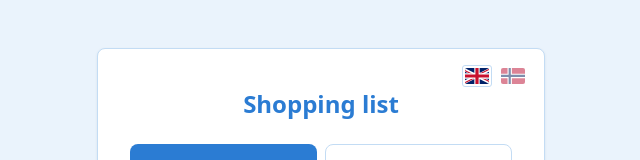
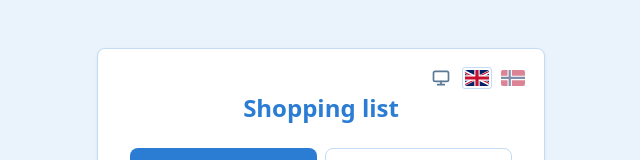
Before and after one commit to EirikGG/shopping-list, a Vue app in the folder web/: page / in a window 1280 px wide. Shown: the top 160 px of the page, without its empty margins (319-959 px from the left). Built offline with nearby package versions, Linux system fonts and the light colour scheme.

Commit message:
Dark theme support

```diff
--- a/web/index.html
+++ b/web/index.html
@@ -4,6 +4,19 @@
     <meta charset="UTF-8" />
     <meta name="viewport" content="width=device-width, initial-scale=1.0" />
     <title>Shopping list</title>
+    <!--
+      Applies the theme before the page is drawn, so a dark theme does not
+      flash light while the app loads. Mirrors src/theme/index.js, which takes
+      over once the app runs.
+    -->
+    <script>
+      (function () {
+        var stored = localStorage.getItem('shoppinglist.theme')
+        var dark = stored === 'dark' ||
+          (stored !== 'light' && matchMedia('(prefers-color-scheme: dark)').matches)
+        document.documentElement.setAttribute('data-theme', dark ? 'dark' : 'light')
+      })()
+    </script>
   </head>
   <body>
     <div id="app"></div>
--- a/web/package.json
+++ b/web/package.json
@@ -9,6 +9,7 @@
     "preview": "vite preview"
   },
   "dependencies": {
+    "@vueuse/core": "^15.0.0",
     "vue": "^3.5.13",
     "vue-i18n": "^11.4.12"
   },
--- a/web/src/App.vue
+++ b/web/src/App.vue
@@ -4,6 +4,7 @@ import { useI18n } from 'vue-i18n'
 import LanguageSwitcher from './components/LanguageSwitcher.vue'
 import LoginForm from './components/LoginForm.vue'
 import SignupForm from './components/SignupForm.vue'
+import ThemeSwitcher from './components/ThemeSwitcher.vue'
 import VerifyEmail from './components/VerifyEmail.vue'
 import { sessionStatus } from './api/auth.js'
 import { clearSession, sessionEmail, sessionId } from './session.js'
@@ -78,6 +79,7 @@ function logOut() {
   <main>
     <div class="card">
       <div class="card-header">
+        <ThemeSwitcher />
         <LanguageSwitcher />
       </div>
 
@@ -142,12 +144,14 @@ main {
   background: var(--color-surface);
   border: 1px solid var(--color-border);
   border-radius: var(--radius);
-  box-shadow: 0 1px 3px rgba(23, 50, 77, 0.08);
+  box-shadow: 0 1px 3px var(--color-shadow);
 }
 
 .card-header {
   display: flex;
   justify-content: flex-end;
+  align-items: center;
+  gap: 0.5rem;
   margin: -1rem -1rem 0 0;
 }
 
--- a/web/src/assets/theme.css
+++ b/web/src/assets/theme.css
@@ -1,6 +1,14 @@
+/*
+ * Colours are only ever set here. Components use the variables, so anything
+ * new follows the theme as long as it does not hard-code a colour.
+ * src/theme/index.js sets data-theme on <html>.
+ */
 :root {
+  color-scheme: light;
+
   --color-primary: #2b7cd3;
   --color-primary-hover: #1f63ad;
+  --color-on-primary: #ffffff;
   --color-surface: #ffffff;
   --color-background: #eaf3fc;
   --color-border: #c3dcf4;
@@ -8,9 +16,27 @@
   --color-text-muted: #5b7894;
   --color-error: #c0392b;
   --color-success: #1e7a4b;
+  --color-shadow: rgba(23, 50, 77, 0.08);
 
   --radius: 8px;
   --font: system-ui, -apple-system, "Segoe UI", sans-serif;
+}
+
+/* color-scheme makes native parts like the date picker and scrollbars dark. */
+:root[data-theme='dark'] {
+  color-scheme: dark;
+
+  --color-primary: #5aa2ec;
+  --color-primary-hover: #7db6f0;
+  --color-on-primary: #0f1d2b;
+  --color-surface: #172a3d;
+  --color-background: #0f1d2b;
+  --color-border: #2c4561;
+  --color-text: #e3edf7;
+  --color-text-muted: #94abc2;
+  --color-error: #f0786a;
+  --color-success: #5cc98f;
+  --color-shadow: rgba(0, 0, 0, 0.4);
 }
 
 * {
@@ -53,7 +79,7 @@ button {
   font: inherit;
   font-weight: 600;
   padding: 0.6rem 1rem;
-  color: var(--color-surface);
+  color: var(--color-on-primary);
   background: var(--color-primary);
   border: 1px solid transparent;
   border-radius: var(--radius);
--- /dev/null
+++ b/web/src/components/ThemeSwitcher.vue
@@ -0,0 +1,65 @@
+<script setup>
+import { computed } from 'vue'
+import { useI18n } from 'vue-i18n'
+import { setTheme, theme, themes } from '../theme/index.js'
+
+const { t } = useI18n()
+
+// One button that steps through the choices, so the header stays small.
+function next() {
+  setTheme(themes[(themes.indexOf(theme.value) + 1) % themes.length])
+}
+
+const label = computed(() =>
+  t('theme.current', { theme: t(`theme.${theme.value}`) })
+)
+</script>
+
+<template>
+  <button
+    type="button"
+    class="theme"
+    :title="label"
+    :aria-label="label"
+    @click="next"
+  >
+    <!-- Monitor for 'auto', sun for light, moon for dark. -->
+    <svg viewBox="0 0 24 24" aria-hidden="true">
+      <template v-if="theme === 'light'">
+        <circle cx="12" cy="12" r="4" />
+        <path d="M12 2v2M12 20v2M4.93 4.93l1.41 1.41M17.66 17.66l1.41 1.41M2 12h2M20 12h2M4.93 19.07l1.41-1.41M17.66 6.34l1.41-1.41" />
+      </template>
+      <path v-else-if="theme === 'dark'" d="M21 12.79A9 9 0 1 1 11.21 3 7 7 0 0 0 21 12.79z" />
+      <template v-else>
+        <rect x="3" y="4" width="18" height="12" rx="2" />
+        <path d="M8 20h8M12 16v4" />
+      </template>
+    </svg>
+  </button>
+</template>
+
+<style scoped>
+.theme,
+.theme:hover:not(:disabled) {
+  display: flex;
+  padding: 2px;
+  color: var(--color-text-muted);
+  background: transparent;
+  border: 1px solid transparent;
+  border-radius: 3px;
+}
+
+.theme:hover:not(:disabled) {
+  color: var(--color-text);
+}
+
+svg {
+  width: 1.25rem;
+  height: 1.25rem;
+  fill: none;
+  stroke: currentColor;
+  stroke-width: 2;
+  stroke-linecap: round;
+  stroke-linejoin: round;
+}
+</style>
--- a/web/src/i18n/locales/en.json
+++ b/web/src/i18n/locales/en.json
@@ -51,5 +51,11 @@
   },
   "errors": {
     "tooManyRequests": "Too many attempts. Wait a minute and try again."
+  },
+  "theme": {
+    "current": "Theme: {theme}",
+    "auto": "System",
+    "light": "Light",
+    "dark": "Dark"
   }
 }
--- a/web/src/i18n/locales/nb.json
+++ b/web/src/i18n/locales/nb.json
@@ -51,5 +51,11 @@
   },
   "errors": {
     "tooManyRequests": "For mange forsøk. Vent et minutt og prøv igjen."
+  },
+  "theme": {
+    "current": "Tema: {theme}",
+    "auto": "System",
+    "light": "Lyst",
+    "dark": "Mørkt"
   }
 }
--- a/web/src/main.js
+++ b/web/src/main.js
@@ -2,5 +2,7 @@ import { createApp } from 'vue'
 import './assets/theme.css'
 import App from './App.vue'
 import { i18n } from './i18n/index.js'
+// Applies and keeps the colour theme up to date for the whole app.
+import './theme/index.js'
 
 createApp(App).use(i18n).mount('#app')
--- /dev/null
+++ b/web/src/theme/index.js
@@ -0,0 +1,23 @@
+import { useColorMode } from '@vueuse/core'
+
+// Kept in sync with the inline script in index.html, which applies the theme
+// before the app loads.
+const STORAGE_KEY = 'shoppinglist.theme'
+
+// The choices offered to the user. 'auto' follows the operating system.
+export const themes = ['auto', 'light', 'dark']
+
+// Sets data-theme="light" | "dark" on <html>, which theme.css styles against.
+// Components only use the colour variables from theme.css, so they follow the
+// theme without knowing about it.
+const colorMode = useColorMode({
+  attribute: 'data-theme',
+  storageKey: STORAGE_KEY
+})
+
+// The user's choice, including 'auto'.
+export const theme = colorMode.store
+
+export function setTheme(value) {
+  colorMode.store.value = value
+}
```
Also changed, not shown: 1 other file (tests, documents, lock files or other folders).
